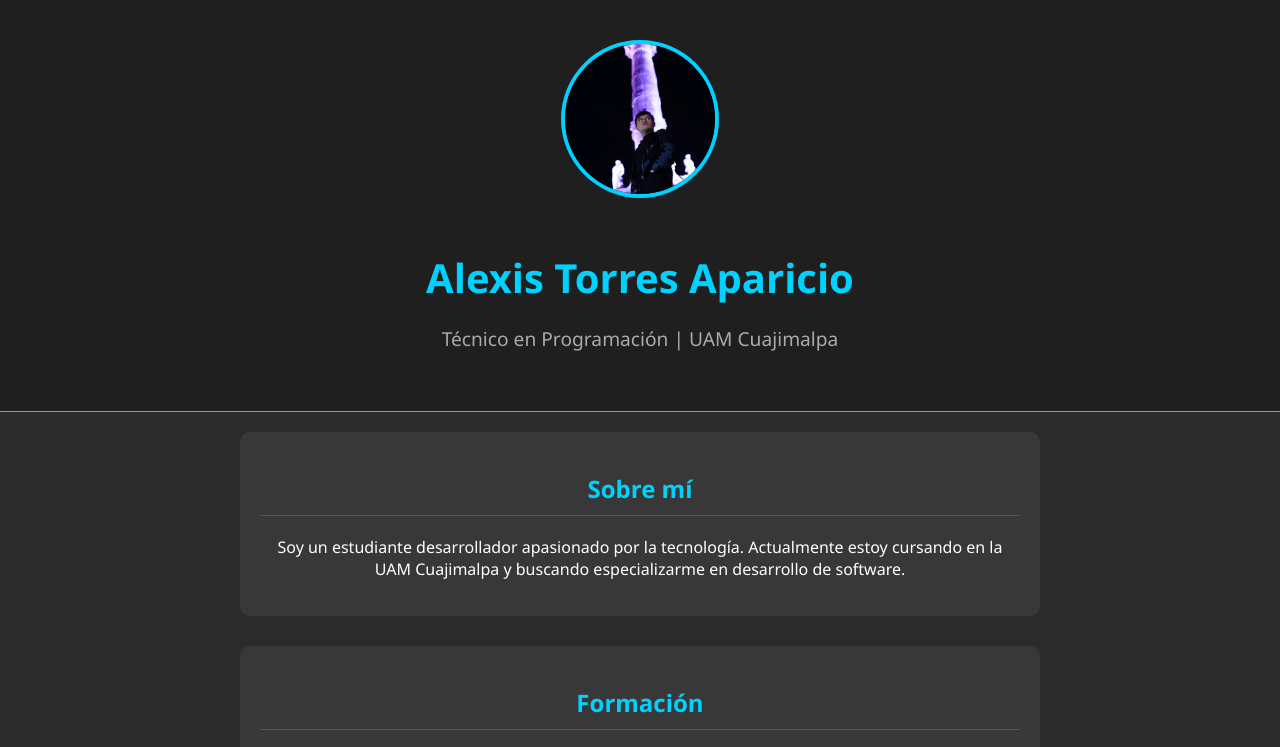
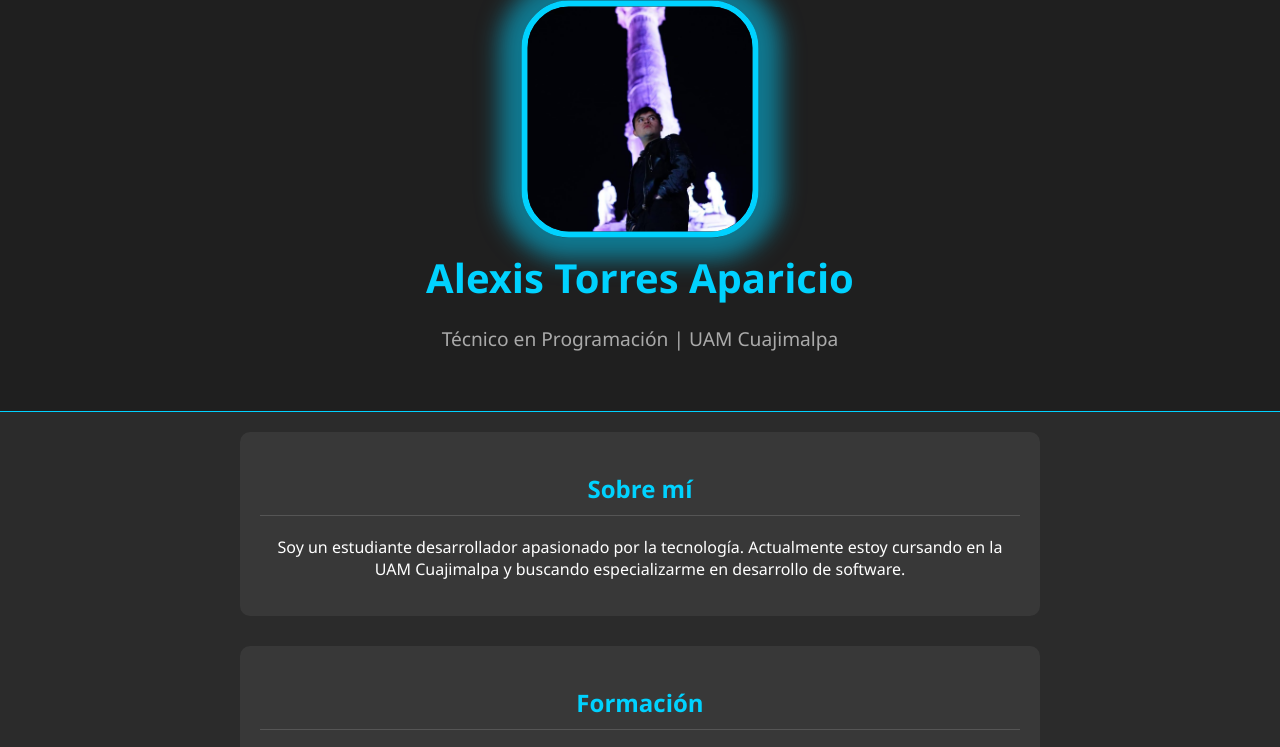
Before and after one commit to alexistorres-devlab/alexistorres-devlab.github.io, a plain HTML site: page index.html in a window 1280 px wide. In both pictures the pointer is over the picture 640 px from the left and 119 px from the top of the page. Shown: the top 747 px of the page. Drawn offline with Linux system fonts and the light colour scheme.

Commit message:
actualizacion

```diff
--- a/style.css
+++ b/style.css
@@ -35,6 +35,14 @@ header {
     border: 4px solid #00d2ff;
     object-fit: cover;
     margin-bottom: 20px;
+}
+.mifoto:hover{
+    border-radius: 20%;
+
+    box-shadow: 0 0 15px 15px rgb(0, 210,255,0.5);
+    transform: scale(1.5);
+    transform: rotate(360deg) scale(1.5);
+
 }
 
 /* MAIN Y SECCIONES */
```
